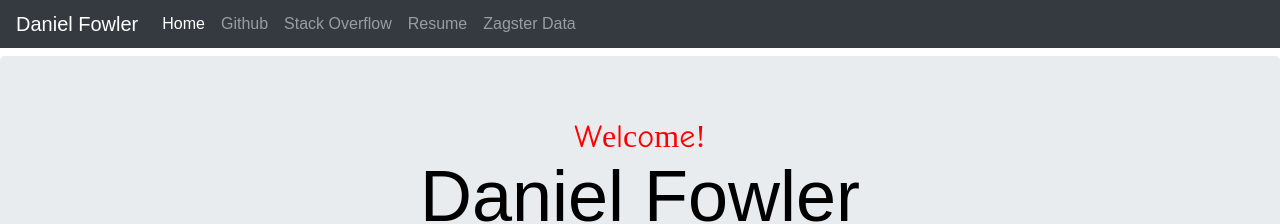
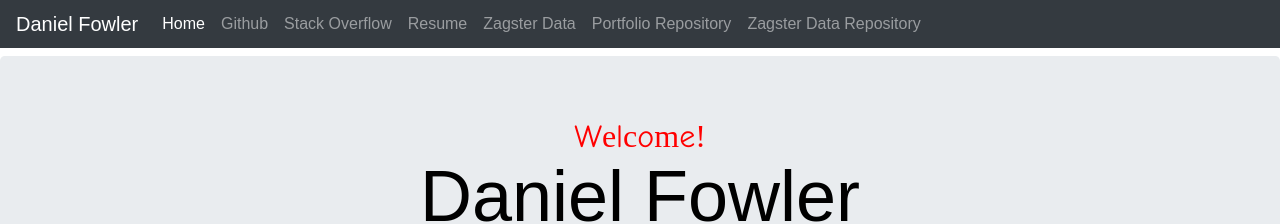
Before and after one commit to DragonController/dragoncontroller.github.com, a plain HTML site: page index.html in a window 1280 px wide. Shown: the top 224 px of the page. Drawn offline with nearby package versions, Linux system fonts and the light colour scheme.

Commit message:
Added Links to Repositories

```diff
--- a/index.html
+++ b/index.html
@@ -43,6 +43,12 @@
         </li>
         <li class="nav-item">
           <a class="nav-link" href="https://dragoncontroller.github.io/zagster-client/">Zagster Data</a>
+        </li>
+        <li class="nav-item">
+          <a class="nav-link" href="https://github.com/dragoncontroller/dragoncontroller.github.com/">Portfolio Repository</a>
+        </li>
+        <li class="nav-item">
+          <a class="nav-link" href="https://github.com/dragoncontroller/zagster-client/">Zagster Data Repository</a>
         </li>
       </ul>
     </div>
```
